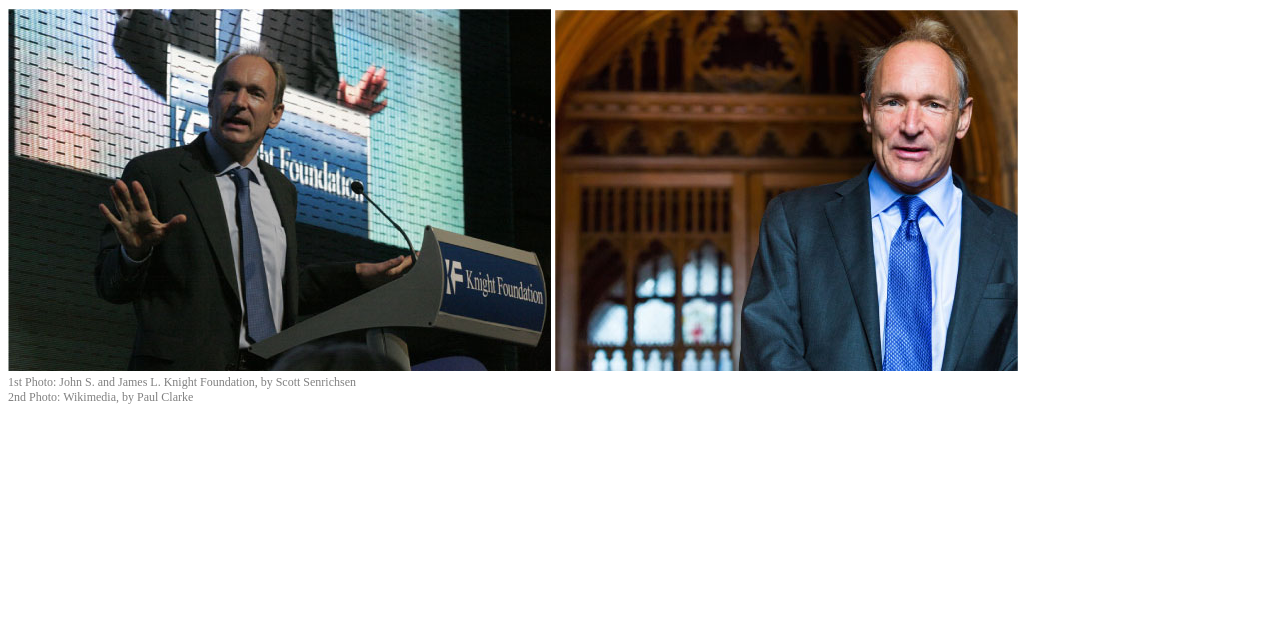
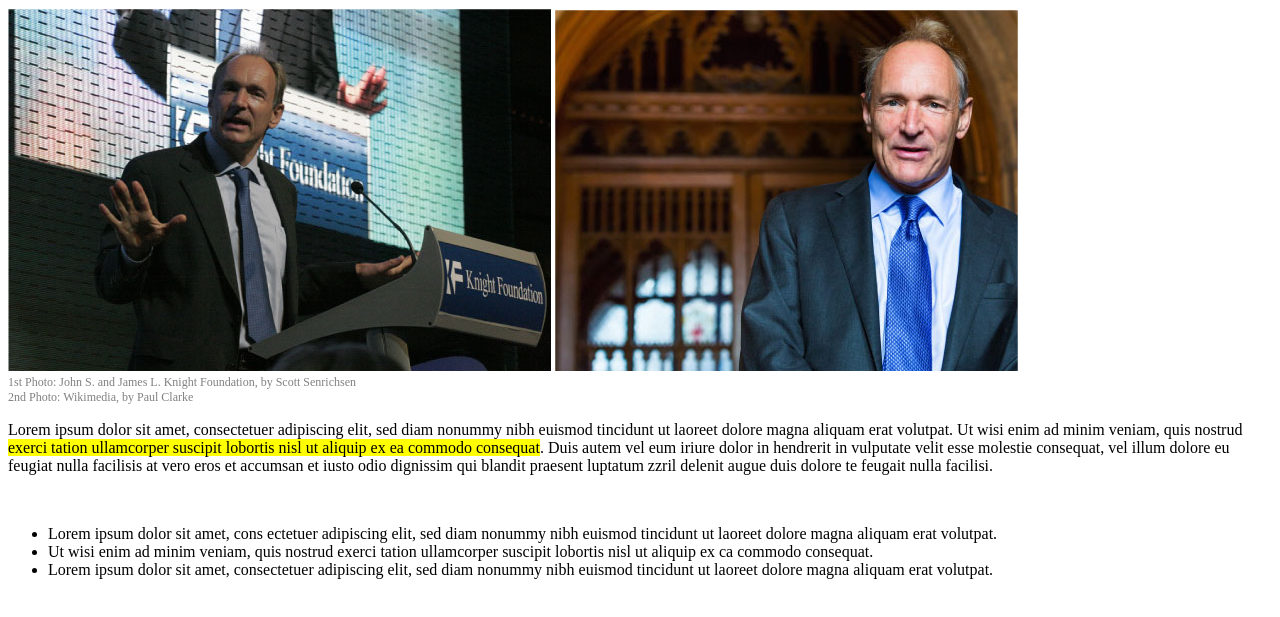
Before and after one commit to lucagaddini/html-css-booleaner, a plain HTML site: page index.html in a window 1280 px wide. Shown: the part 159-776 px from the top of the page. Drawn offline with Linux system fonts and the light colour scheme.

Commit message:
(HTML) Added: Article Primary Text - Draft: Unordered List - (CSS) Added: Various Comments

```diff
--- a/css/style.css
+++ b/css/style.css
@@ -1,9 +1,11 @@
+
 header{
   background-color: #4ea0ff;
   background-image: url('/img/pattern.png');
   background-size: 25%;
 }
 
+/* LOGO */
 header .boxlogo {
 width: 150px;
 height: auto;
@@ -14,7 +16,9 @@ header #logo{
 width: 90%;
 padding-top: 20%;
 }
+/* /LOGO */
 
+/* TITOLO ARTICOLO */
 main .titolo-articolo h1{
 margin-bottom: 0;
 }
@@ -36,6 +40,9 @@ main #data, #boxautore {
 main #autore{
   color: #00abe5;
 }
+/* /TITOLO ARTICOLO */
+
+/* GALLERIA */
 
 main .didascalie{
   color: grey;
@@ -45,3 +52,20 @@ main .didascalie p{
   margin-top: 0;
   margin-bottom: 0;
 }
+
+/* /GALLERIA */
+
+/* ARTICOLO */
+
+main .articolo{
+  margin-bottom: 50px;
+}
+main .testo-evidenziato{
+  background-color: #FFFF00;
+}
+
+main .lista-non-ordinata{
+  margin-left: 0;
+}
+
+/* /ARTICOLO */
--- a/index.html
+++ b/index.html
@@ -49,6 +49,22 @@
       <!-- /Didascalie immagini -->
     </section>
 
+    <!-- Section, contenente testo articolo -->
+    <section class="articolo">
+      <p>Lorem ipsum dolor sit amet, consectetuer adipiscing elit, sed diam nonummy nibh euismod tincidunt ut laoreet dolore magna aliquam erat volutpat. Ut wisi enim ad minim veniam, quis nostrud <span class="testo-evidenziato">exerci tation ullamcorper suscipit lobortis nisl ut aliquip ex ea commodo consequat</span>. Duis autem vel eum iriure dolor in hendrerit in vulputate velit esse molestie consequat, vel illum dolore eu feugiat nulla facilisis at vero eros et accumsan et iusto odio dignissim qui blandit praesent luptatum zzril delenit augue duis dolore te feugait nulla facilisi.</p>
+    </section>
+    <!-- /Section, contenente testo articolo -->
+
+    <!-- Section, lista non ordinata -->
+    <section class="lista-non-ordinata">
+      <ul>
+        <li>Lorem ipsum dolor sit amet, cons ectetuer adipiscing elit, sed diam nonummy nibh euismod tincidunt ut laoreet dolore magna aliquam erat volutpat.</li>
+        <li>Ut wisi enim ad minim veniam, quis nostrud exerci tation ullamcorper suscipit lobortis nisl ut aliquip ex ca commodo consequat.</li>
+        <li>Lorem ipsum dolor sit amet, consectetuer adipiscing elit, sed diam nonummy nibh euismod tincidunt ut laoreet dolore magna aliquam erat volutpat.</li>
+      </ul>
+    </section>
+
+
 
   </main>
 
```
